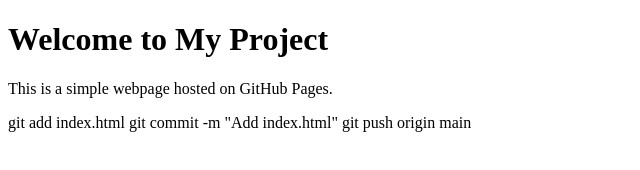
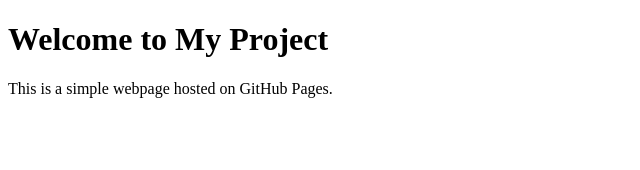
Before and after one commit to NOMPike/InformationSymmetry, a plain HTML site: page index.html in a window 1280 px wide. Shown: the whole page, without its empty margins (0-640 px from the left). Drawn offline with Linux system fonts and the light colour scheme.

Commit message:
Update index.html

```diff
--- a/index.html
+++ b/index.html
@@ -10,7 +10,3 @@
     <p>This is a simple webpage hosted on GitHub Pages.</p>
 </body>
 </html>
-
-git add index.html
-git commit -m "Add index.html"
-git push origin main
```
